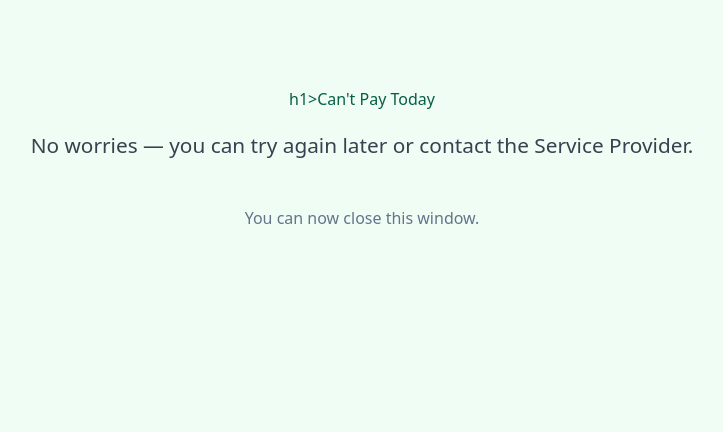
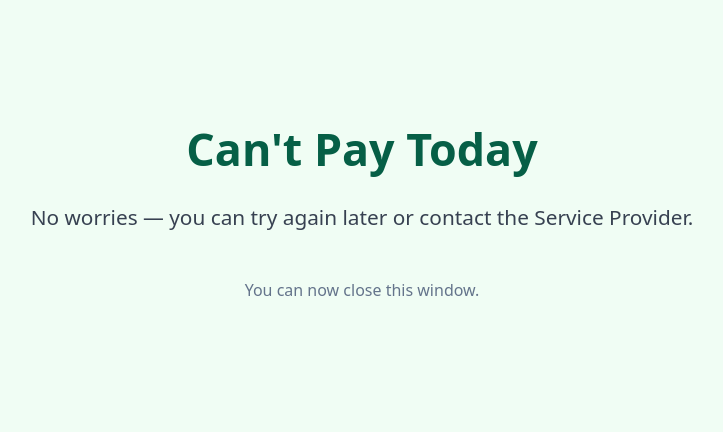
Before and after one commit to ralphhartman4-spec/hartman-estimate, a website: page public/cancel.html in a window 1280 px wide. Shown: the whole page, without its empty margins (278-1001 px from the left). Drawn offline with Linux system fonts and the light colour scheme.

Commit message:
Update cancel.html

```diff
--- a/public/cancel.html
+++ b/public/cancel.html
@@ -18,7 +18,7 @@
   </style>
 </head>
 <body>
-  h1>Can't Pay Today</h1>
+  <h1>Can't Pay Today</h1>
 <p>No worries — you can try again later or contact the Service Provider.</p>
 <p class="note">You can now close this window.</p>
 </body>
```
